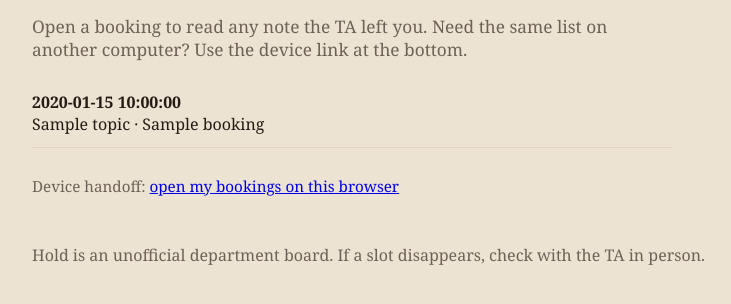
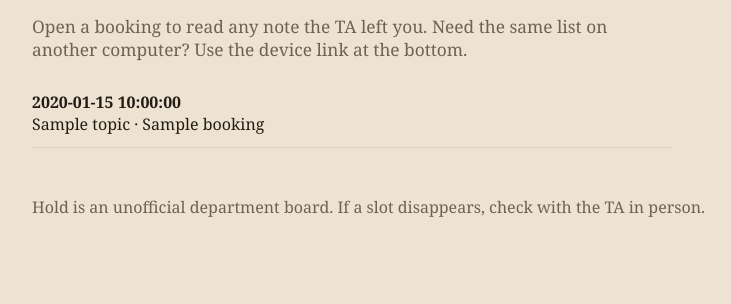
Before and after one commit to nathay2844/case3-OfficeHours, a Flask app: template templates/mine.html in a window 1280 px wide. Shown: the part 176-480 px from the top of the page, without its empty margins (138-869 px from the left). Run offline with Flask 3, Linux system fonts and the light colour scheme; data comes from the database, SQL or seed files in the repository; the template is opened without the code that fills it: most values are stand-ins (such as "Sample title", 1, 10 or a date in 2020).

Commit message:
Update mine.html
remove device handoff link test

```diff
--- a/templates/mine.html
+++ b/templates/mine.html
@@ -18,9 +18,6 @@
       {% endfor %}
     </ul>
   {% endif %}
-  <p class="help">
-    Device handoff:
-    <a href="{{ url_for('mine', sid=sid) }}">open my bookings on this browser</a>
-  </p>
+
 </section>
 {% endblock %}
```
